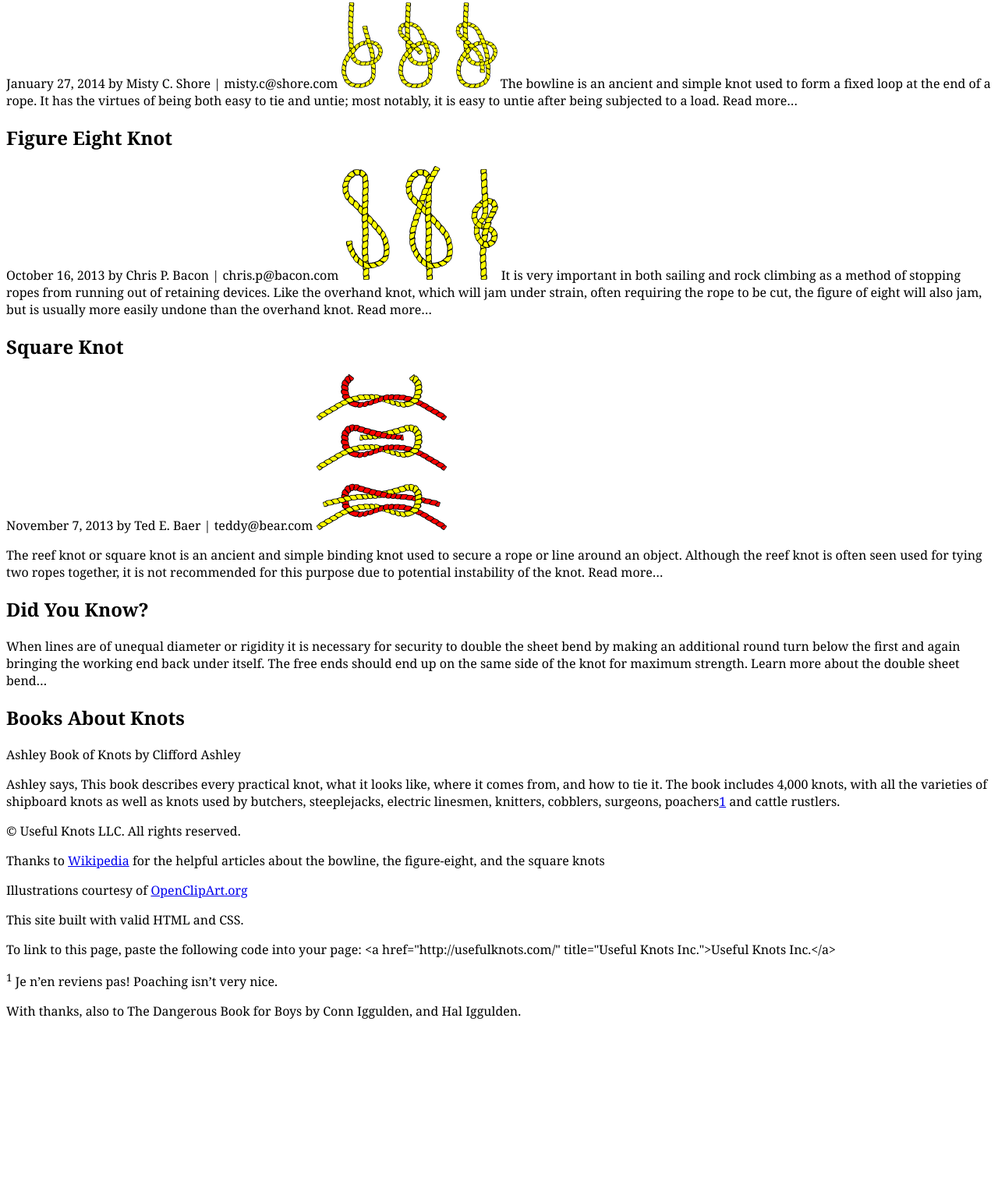
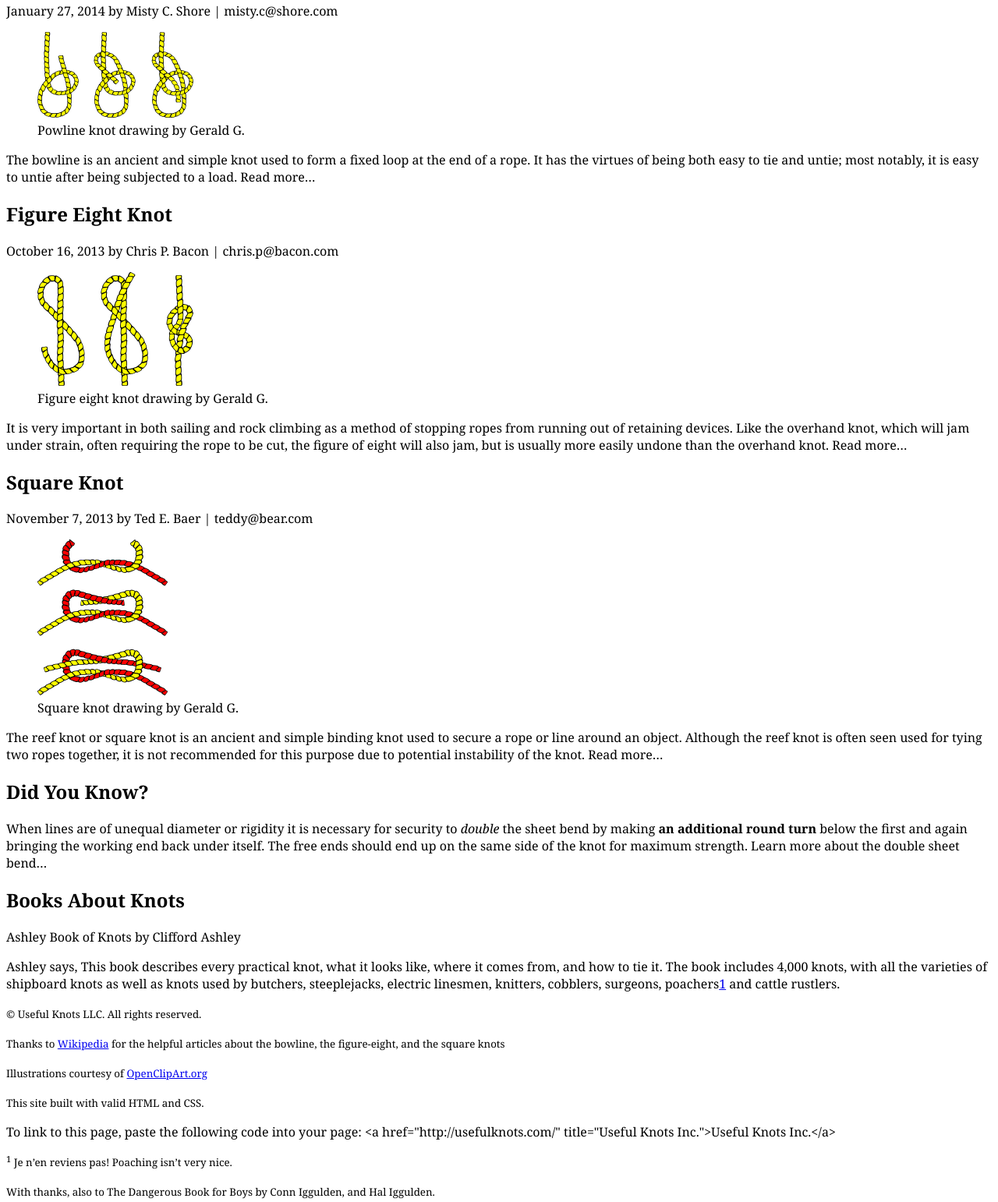
Before and after one commit to Calla-Cott/Week-Three, a plain HTML site: page index.html in a window 1280 px wide. Shown: the part 136-1678 px from the top of the page at 78% size. Before the commit the page ends 1460 px from the top, so only its background shows below. Drawn offline with Linux system fonts and the light colour scheme.

Commit message:
Added some semantic HTML

```diff
--- a/index.html
+++ b/index.html
@@ -23,10 +23,13 @@
 					January 27, 2014
 					<!-- STEP 11: Author contact information -->
 					by Misty C. Shore | misty.c@shore.com
-					<img src="images/bowline.png" alt="Diagram of a bowline knot" />
-					<!-- http://openclipart.org/detail/8577/tying-knots-by-gerald_g-8577 -->
+					<figure>
+						<img src="images/bowline.png" alt="Diagram of a bowline knot" />
+						<figcaption>Powline knot drawing by Gerald G.</figcaption>
+						<!-- http://openclipart.org/detail/8577/tying-knots-by-gerald_g-8577 -->
+					</figure>
 					<!-- STEP 1: Add a paragraph below (and everywhere else where appropriate) -->
-					The bowline is an ancient and simple knot used to form a fixed loop at the end of a rope. It has the virtues of being both easy to tie and untie; most notably, it is easy to untie after being subjected to a load. Read more…
+					<p>The bowline is an ancient and simple knot used to form a fixed loop at the end of a rope. It has the virtues of being both easy to tie and untie; most notably, it is easy to untie after being subjected to a load. Read more…</p>
 					<!-- STEP 14: Highlight text with <mark> -->
 
 
@@ -34,16 +37,22 @@
 					October 16, 2013
 					by Chris P. Bacon | chris.p@bacon.com
 					<!-- STEP 4: Add a figure -->
+					<figure>
 						<img src="images/figure-eight-knot.png" alt="Diagram of a figure eight knot" />
-					<!-- http://openclipart.org/detail/8580/tying-knots-by-gerald_g-8580 -->
-					It is very important in both sailing and rock climbing as a method of stopping ropes from running out of retaining devices. Like the overhand knot, which will jam under strain, often requiring the rope to be cut, the figure of eight will also jam, but is usually more easily undone than the overhand knot. Read more…
+						<figcaption>Figure eight knot drawing by Gerald G.</figcaption>
+						<!-- http://openclipart.org/detail/8580/tying-knots-by-gerald_g-8580 -->
+					</figure>
+					<p>It is very important in both sailing and rock climbing as a method of stopping ropes from running out of retaining devices. Like the overhand knot, which will jam under strain, often requiring the rope to be cut, the figure of eight will also jam, but is usually more easily undone than the overhand knot. Read more…</p>
 
 
 					<h2>Square Knot</h2>
 					November 7, 2013
 					by Ted E. Baer | teddy@bear.com
-					<img src="images/square-knot.png" alt="Diagram of a square knot" />
-					<!-- http://openclipart.org/detail/8581/tying-knots-by-gerald_g-8581 -->
+					<figure>
+						<img src="images/square-knot.png" alt="Diagram of a square knot" />
+						<figcaption>Square knot drawing by Gerald G.</figcaption>
+						<!-- http://openclipart.org/detail/8581/tying-knots-by-gerald_g-8581 -->
+					</figure>
 					<!-- STEP 9: Define a term with <dfn> -->
 					<p>The reef knot or square knot is an ancient and simple binding knot used to secure a rope or line around an object. Although the reef knot is often seen used for tying two ropes together, it is not recommended for this purpose due to potential instability of the knot. Read more…</p>
 
@@ -51,7 +60,7 @@
 			<!-- STEP 21: Add <aside> inside the <main> -->
 
 				<h2>Did You Know?</h2>
-				When lines are of unequal diameter or rigidity it is necessary for security to <!-- STEP 3: Mark importance or emphasis with <em> and <strong> -->double the sheet bend by making an additional round turn below the first and again bringing the working end back under itself. The free ends should end up on the same side of the knot for maximum strength. Learn more about the double sheet bend…
+				<p>When lines are of unequal diameter or rigidity it is necessary for security to <!-- STEP 3: Mark importance or emphasis with <em> and <strong> --><em>double</em> the sheet bend by making <strong>an additional round turn</strong> below the first and again bringing the working end back under itself. The free ends should end up on the same side of the knot for maximum strength. Learn more about the double sheet bend…</p>
 				<h2>Books About Knots</h2>
 				<!-- STEP 5: Indicate a citation or reference -->
 				Ashley Book of Knots
@@ -65,17 +74,17 @@
 
 		<!-- STEP 19: Add page <footer> -->
 
-			<p><!-- STEP 2: Add fine print -->© Useful Knots LLC. All rights reserved.</p>
-			<p>Thanks to <a href="http://wikipedia.org/" title="Wikipedia - The Free Encyclopedia">Wikipedia</a> for the helpful articles about the bowline, the figure-eight, and the square knots</p>
-			<p>Illustrations courtesy of <a href="http://openclipart.org/" title="Share and use images with OpenClipArt">OpenClipArt.org</a></p>
+			<p><!-- STEP 2: Add fine print --><small>© Useful Knots LLC. All rights reserved.</small></p>
+			<p><small>Thanks to <a href="http://wikipedia.org/" title="Wikipedia - The Free Encyclopedia">Wikipedia</a> for the helpful articles about the bowline, the figure-eight, and the square knots</small></p>
+			<p><small>Illustrations courtesy of <a href="http://openclipart.org/" title="Share and use images with OpenClipArt">OpenClipArt.org</a></small></p>
 			<!-- STEP 8: Explain an abbreviation -->
-			<p>This site built with valid HTML and CSS.</p>
+			<p><small>This site built with valid HTML and CSS.</small></p>
 			<!-- STEP 13: Mark up code and pre-formatted text with <pre> and <code> -->
 			<!-- STEP 15: Add Line breaks with <br /> -->
 			To link to this page, paste the following code into your page: &lt;a href="http://usefulknots.com/" title="Useful Knots Inc."&gt;Useful Knots Inc.&lt;/a&gt;
-			<p id="footnote1"><sup>1</sup> Je n’en reviens pas! Poaching isn’t very nice.</p>
+			<p id="footnote1"><small><sup>1</sup> Je n’en reviens pas! Poaching isn’t very nice.</small></p>
 			<!-- STEP 16: Include a <span> element (for example to change the base language) -->
-			<p>With thanks, also to The Dangerous Book for Boys by Conn Iggulden, and Hal Iggulden.</p>
+			<p><small>With thanks, also to The Dangerous Book for Boys by Conn Iggulden, and Hal Iggulden.</small></p>
 
 	</body>
 </html>
```
